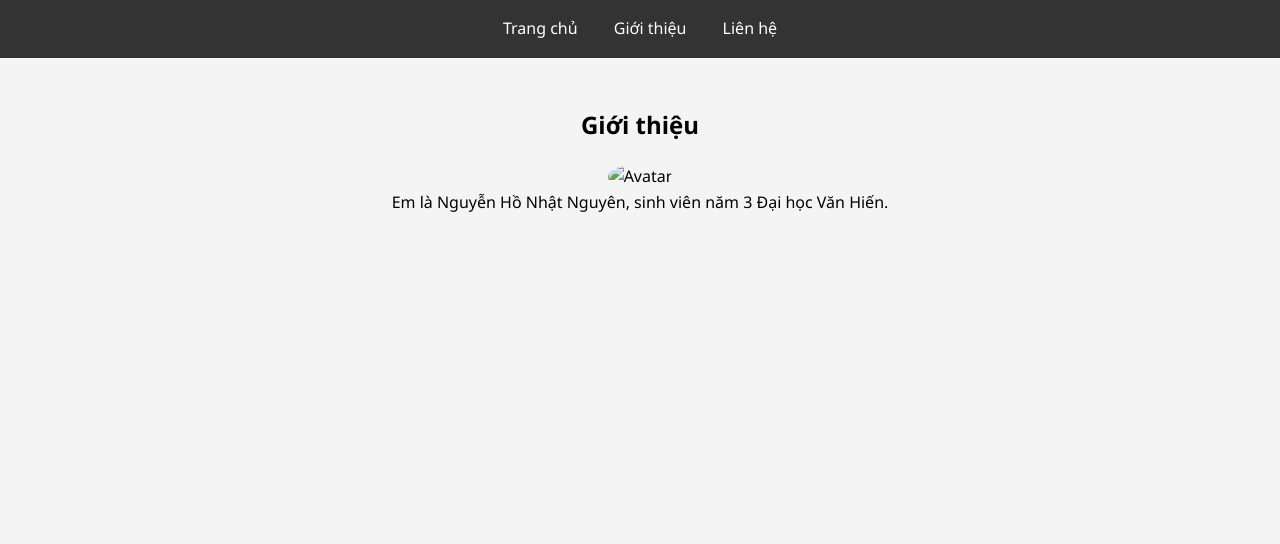
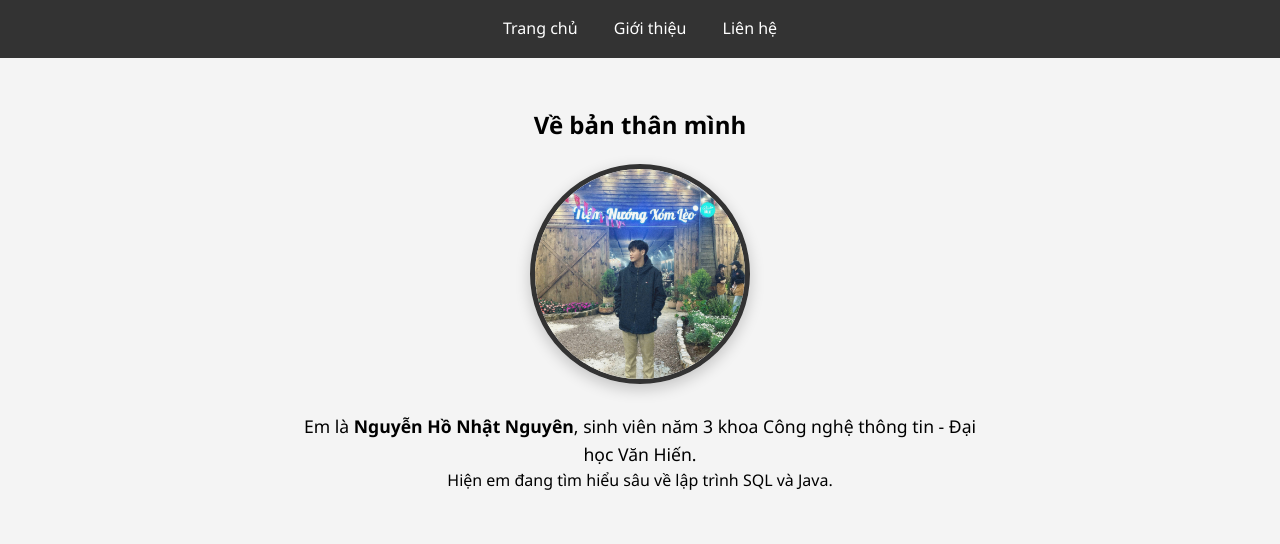
Before and after one commit to nhatnguyen07122005-png/kiem-tra-giua-ky-231A010988-Nguyen-Ho-Nhat-Nguyen, a plain HTML site: page about.html in a window 1280 px wide. Drawn offline with Linux system fonts and the light colour scheme.

Commit message:
Add files via upload

```diff
--- a/about.html
+++ b/about.html
@@ -2,15 +2,27 @@
 <html lang="vi">
 <head>
     <meta charset="UTF-8">
+    <meta name="viewport" content="width=device-width, initial-scale=1.0">
     <title>Giới thiệu - Nhật Nguyên</title>
     <link rel="stylesheet" href="css/style.css">
 </head>
 <body>
-    <nav><a href="index.html">Trang chủ</a> <a href="about.html">Giới thiệu</a> <a href="contact.html">Liên hệ</a></nav>
+    <nav>
+        <a href="index.html">Trang chủ</a>
+        <a href="about.html">Giới thiệu</a>
+        <a href="contact.html">Liên hệ</a>
+    </nav>
     <section style="text-align: center;">
-        <h2>Giới thiệu</h2>
-        <img src="images/avatar.jpg" alt="Avatar" style="width:200px; border-radius:50%; margin-top: 20px;">
-        <p>Em là Nguyễn Hồ Nhật Nguyên, sinh viên năm 3 Đại học Văn Hiến.</p>
+        <h2>Về bản thân mình</h2>
+
+        <img src="images/avatar.jpg" alt="Nhật Nguyên"
+             style="width:220px; height:220px; object-fit: cover; border-radius:50%;
+                    margin-top: 20px; border: 5px solid #333; box-shadow: 0 5px 15px rgba(0,0,0,0.2);">
+
+        <p style="margin-top: 20px; font-size: 1.1em;">
+            Em là <strong>Nguyễn Hồ Nhật Nguyên</strong>, sinh viên năm 3 khoa Công nghệ thông tin - Đại học Văn Hiến.
+        </p>
+        <p>Hiện em đang tìm hiểu sâu về lập trình SQL và Java.</p>
     </section>
 </body>
 </html>
```
Also changed, not shown: index.html (+9 -1 lines), images/avatar.jpg (added), images/logo.png (added).
